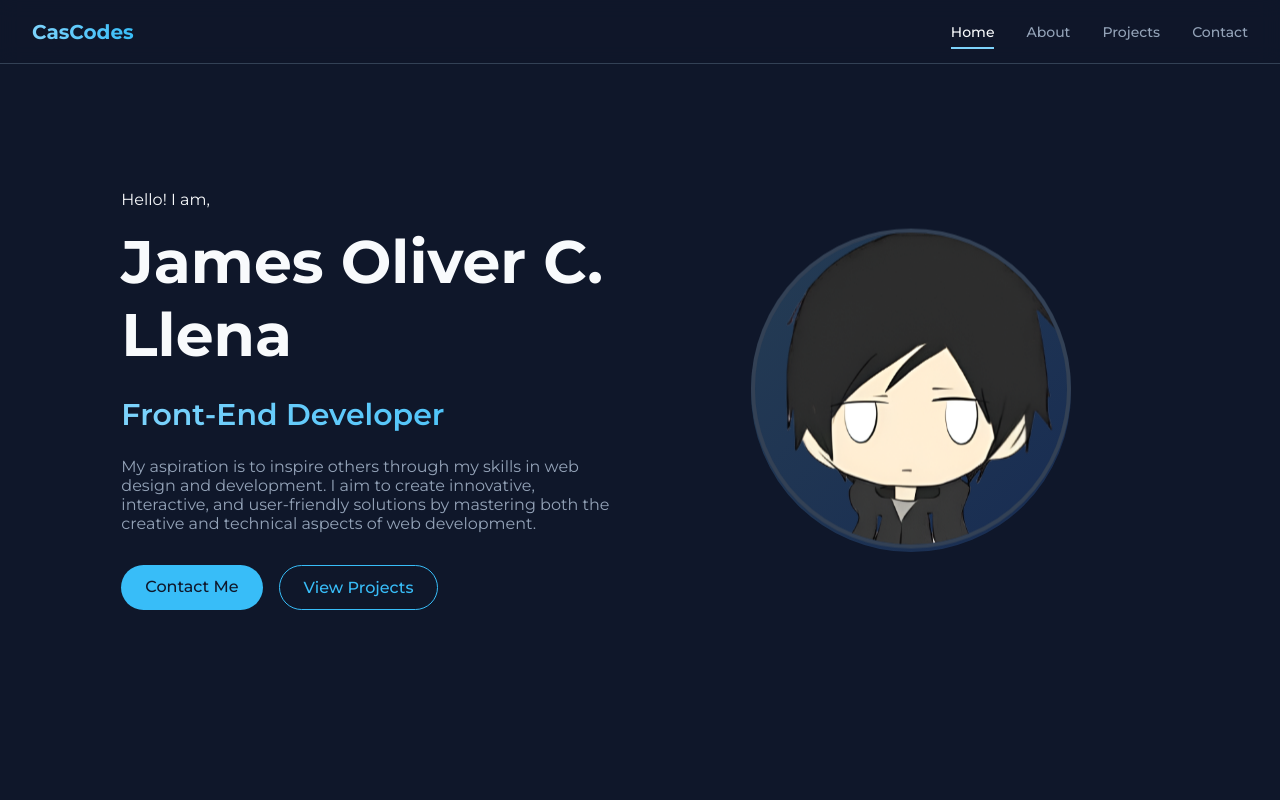
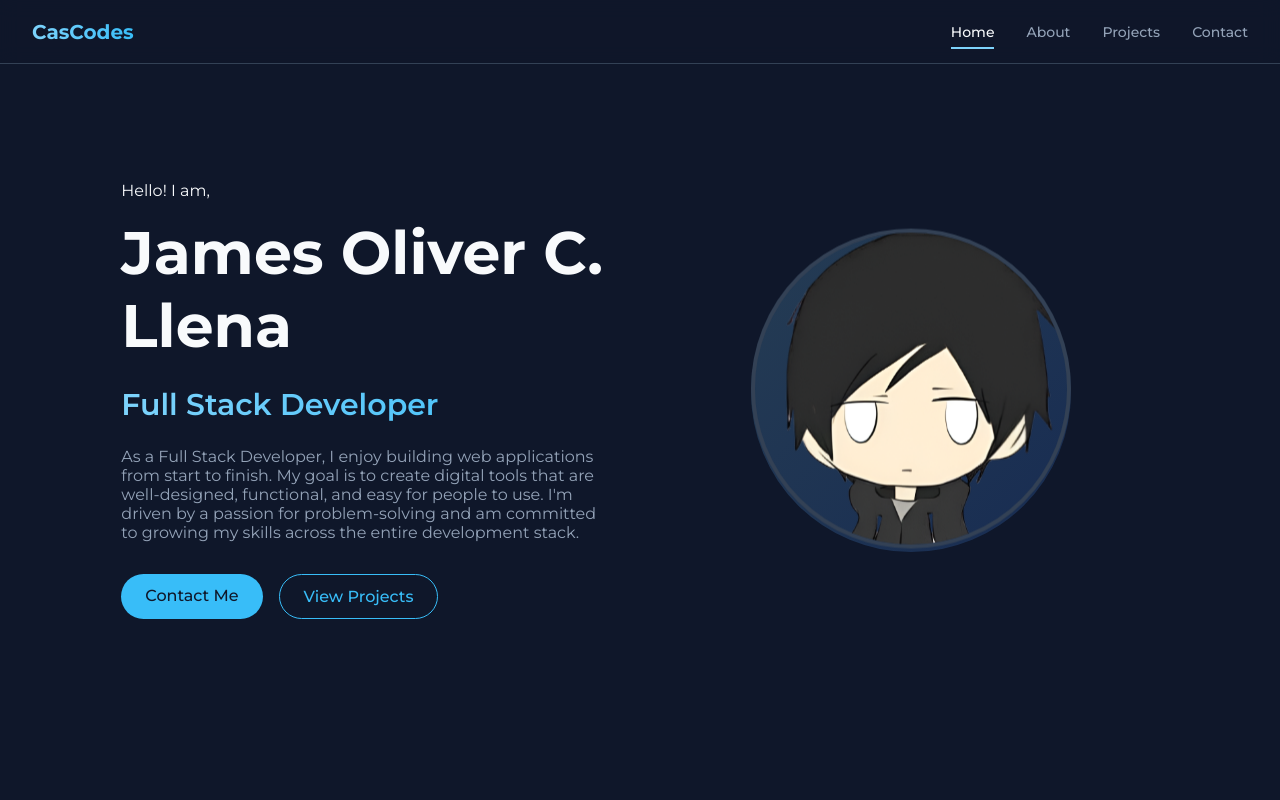
Before and after one commit to C-a-s-t-e-l/Casport-v2, a plain HTML site: page index.html in a window 1280 px wide. Shown: the top 800 px of the page. Drawn offline with Linux system fonts and the light colour scheme; a script that the page names is missing.

Commit message:
adjusted hero

```diff
--- a/index.html
+++ b/index.html
@@ -40,11 +40,9 @@
             <div class="hero-text">
                 <p>Hello! I am,</p>
                 <h1>James Oliver C. Llena</h1>
-                <h2 class="gradient-text">Front-End Developer</h2>
+                <h2 class="gradient-text">Full Stack Developer</h2>
                 <p class="hero-description">
-                    My aspiration is to inspire others through my skills in web design and development.
-                    I aim to create innovative, interactive, and user-friendly solutions by mastering
-                    both the creative and technical aspects of web development.
+                    As a Full Stack Developer, I enjoy building web applications from start to finish. My goal is to create digital tools that are well-designed, functional, and easy for people to use. I'm driven by a passion for problem-solving and am committed to growing my skills across the entire development stack.
                 </p>
                 <div class="hero-buttons">
                     <a href="#contact" class="btn btn-primary">Contact Me</a>
```
